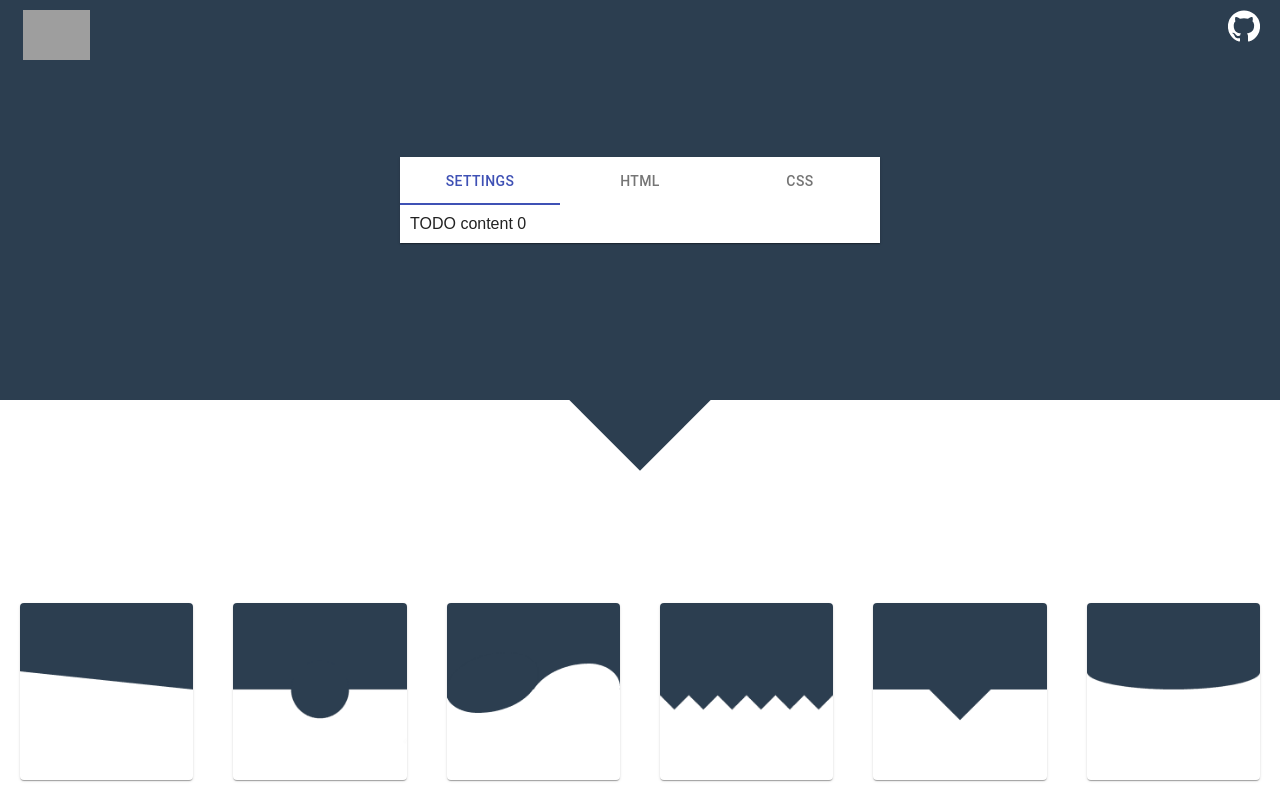
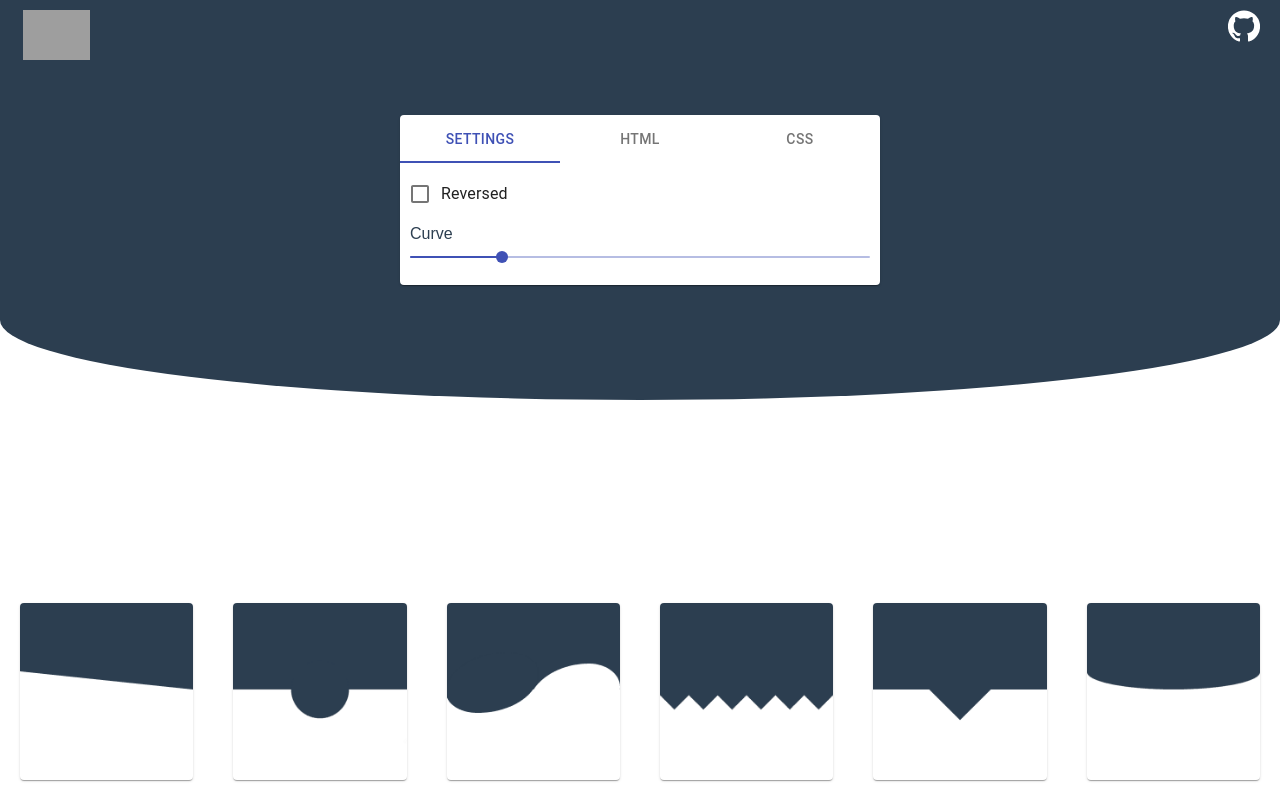
Before and after one commit to wwebdev/separator-generator, a Next.js app: page / in a window 1280 px wide. Built offline with nearby package versions, Linux system fonts and the light colour scheme; grey boxes are pictures that could not be loaded.

Commit message:
start on customization possibilities

```diff
--- a/components/Generator/Controls.js
+++ b/components/Generator/Controls.js
@@ -1,23 +1,29 @@
 import React from 'react'
-import Paper from '@material-ui/core/Paper'
-import Tabs from '@material-ui/core/Tabs'
-import Tab from '@material-ui/core/Tab'
+import { Paper, Tabs, Tab, Slider, Checkbox } from '@material-ui/core'
 import * as S from './styled'
 
 const Controls = props => {
+    const { setOptions, options } = props
     const [value, setValue] = React.useState(0)
 
-    const handleChange = (event, newValue) => {
-        setValue(newValue)
+    const handleCheck = e => {
+        setOptions({ ...options, [e.target.name]: e.target.checked });
+    }
+
+    const handleChange = (key, newVal) => {
+        setOptions({ ...options, [key]: {
+            ...options[key],
+            value: newVal,
+        } });
     }
 
     return (
-        <S.Controls square>
+        <S.Controls>
             <Tabs
                 value={value}
                 indicatorColor="primary"
                 textColor="primary"
-                onChange={handleChange}
+                onChange={(event, newValue) => { setValue(newValue) }}
                 aria-label="controls for customizing the separator"
             >
                 <Tab label="Settings" />
@@ -25,7 +31,46 @@ const Controls = props => {
                 <Tab label="CSS" />
             </Tabs>
             <S.ControlContent>
-                TODO content {value}
+                { value === 0 &&
+                    <div>
+                        { options.reversed !== undefined &&
+                            <S.FormControlLabel
+                                label="Reversed"
+                                control={
+                                    <Checkbox
+                                        checked={options.reversed}
+                                        onChange={handleCheck}
+                                        name="reversed"
+                                        color="primary"
+                                    />
+                                }
+                            />
+                        }
+                        { Object.entries(options).map(([key, option]) =>
+                            key !== 'reversed' && <S.SliderContainer key={`${key}-slider`}>
+                                <label>{key}</label>
+                                <Slider
+                                    value={option.value}
+                                    onChange={(e, newVal) => handleChange(key, newVal)}
+                                    aria-labelledby={`${key}-slider`}
+                                    min={option.min}
+                                    max={option.max}
+                                />
+                            </S.SliderContainer>
+                        )}
+                    </div>
+                }
+                { value === 1 &&
+                    <div>
+                        THE HTML
+                    </div>
+                }
+                { value === 2 &&
+                    <div>
+                        THE CSS
+                    </div>
+                }
+                { /* TODO hide (arrow up) button on mobile */ }
             </S.ControlContent>
         </S.Controls>
     )
--- /dev/null
+++ b/components/Generator/constants.js
@@ -0,0 +1,77 @@
+export const SEPARATORS = {
+    SKEWED: 'skewed',
+    SEMI_CIRCLE: 'semiCircle',
+    WAVE: 'wave',
+    SPIKES: 'spikes',
+    TRIANGLE: 'triangle',
+    CURVED: 'curved',
+}
+
+export const SEPARATOR_OPTIONS = {
+    [SEPARATORS.SKEWED]: {
+        reversed: false,
+        angle: {
+            value: 6,
+            min: 0,
+            max: 90,
+        },
+    },
+    [SEPARATORS.SEMI_CIRCLE]: {
+        reversed: false,
+        width: {
+            value: 100,
+            min: 10,
+            max: 1000,
+        },
+        height: {
+            value: 100,
+            min: 10,
+            max: 1000,
+        },
+        left: {
+            value: 50,
+            min: 0,
+            max: 100,
+        },
+        top: {
+            value: 50,
+            min: 0,
+            max: 50,
+        },
+    },
+    [SEPARATORS.WAVE]: {
+        reversed: false,
+        curve: 10, // ??
+    },
+    [SEPARATORS.SPIKES]: {
+        height: 20,
+        width: 20,
+        left: 0,
+    },
+    [SEPARATORS.TRIANGLE]: {
+        reversed: false,
+        size: {
+            value: 100,
+            min: 10,
+            max: 1000,
+        },
+        left: {
+            value: 50,
+            min: 0,
+            max: 100,
+        },
+        top: {
+            value: 50,
+            min: 0,
+            max: 50,
+        },
+    },
+    [SEPARATORS.CURVED]: {
+        reversed: false,
+        curve: {
+            value: 20,
+            min: 0,
+            max: 100,
+        },
+    }
+}
--- a/components/Generator/index.js
+++ b/components/Generator/index.js
@@ -1,52 +1,59 @@
 import React, { useState } from 'react'
+import cn from 'classnames'
 import { Card } from '@material-ui/core'
 import { GitHub } from '@material-ui/icons'
 import Controls from './Controls'
 import * as S from './styled'
+import { SEPARATORS, SEPARATOR_OPTIONS } from './constants'
 
 const Generator = props => {
-    const [active, setActive] = useState('triangle')
-    const [reversed, setReversed] = useState('false')
+    const defaultSeparator = SEPARATORS.CURVED
+    const [active, setActive] = useState(defaultSeparator)
+    const [options, setOptions] = useState(SEPARATOR_OPTIONS[defaultSeparator])
 
-    // todo reverse
+    const useSeparator = val => {
+        setActive(val)
+        setOptions(SEPARATOR_OPTIONS[val])
+    }
+
+    const reversedClass = options.reversed ? 'reverse' : ''
+
     return (
         <React.Fragment>
             <S.Header>
-                <a href='https://wweb.dev' target="_blank" rel="noopener noreferrer">
-                    <img src="https://res.cloudinary.com/wwebdev/image/upload/v1585149959/logo-text_rhuhcl.png" alt="Logo of wweb.dev"/>
-                </a>
+                <div>
+                    <a href='https://wweb.dev' target="_blank" rel="noopener noreferrer">
+                        <img src="https://res.cloudinary.com/wwebdev/image/upload/v1585149959/logo-text_rhuhcl.png" alt="Logo of wweb.dev"/>
+                    </a>
+                </div>
                 <a href='https://github.com/Vincenius/separator-generator' target="_blank" rel="noopener noreferrer">
                     <GitHub />
                 </a>
             </S.Header>
             <S.Container>
-                <S.Top className={active}>
+                <S.Top className={cn(active, reversedClass)} options={options}>
+                    <Controls
+                        options={options}
+                        setOptions={setOptions}
+                    />
 
-                    <Controls />
-
-                    { active === 'skewed' && <S.SkewBg></S.SkewBg> }
-                    { active === 'wave' && <S.Wave></S.Wave> }
+                    { active === SEPARATORS.SKEWED &&
+                        <S.SkewBg
+                            className={reversedClass}
+                            angle={options.angle.value}>
+                        </S.SkewBg>
+                    }
+                    { active === SEPARATORS.WAVE &&
+                        <S.Wave className={reversedClass}></S.Wave>
+                    }
                 </S.Top>
                 <S.Bottom>
                     <S.Row>
-                        <Card onClick={() => { setActive('skewed') }}>
-                            <img src="/skewed.png" alt="skewed" />
-                        </Card>
-                        <Card onClick={() => { setActive('semiCircle') }}>
-                            <img src="/semicircle.png" alt="semi circle" />
-                        </Card>
-                        <Card onClick={() => { setActive('wave') }}>
-                            <img src="/wave.png" alt="wave" />
-                        </Card>
-                        <Card onClick={() => { setActive('spikes') }}>
-                            <img src="/spikes.png" alt="spikes" />
-                        </Card>
-                        <Card onClick={() => { setActive('triangle') }}>
-                            <img src="/triangle.png" alt="triangle" />
-                        </Card>
-                        <Card onClick={() => { setActive('curved') }}>
-                            <img src="/curved.png" alt="curved" />
-                        </Card>
+                        { Object.entries(SEPARATORS).map(([key, val]) =>
+                            <Card key={`${val}-card`} onClick={() => { useSeparator(val) }}>
+                                <img src={`/${val}.png`} alt={`${val} preview`} />
+                            </Card>
+                        )}
                     </S.Row>
                 </S.Bottom>
             </S.Container>
--- a/components/Generator/styled.js
+++ b/components/Generator/styled.js
@@ -1,6 +1,7 @@
 import styled from 'styled-components'
+import { Card, FormControlLabel as MuiFormControlLabel } from '@material-ui/core'
 import { darkGrey } from '../../ui/constants'
-import { Card } from '@material-ui/core'
+import _get from 'lodash/get'
 
 export const Container = styled.main`
   height: 100vh;
@@ -44,8 +45,24 @@ export const Top = styled(Section)`
   background: ${darkGrey};
 
   &.curved {
-    border-bottom-left-radius: 50% 20%;
-    border-bottom-right-radius: 50% 20%;
+    border-bottom-left-radius: 50% ${props => _get(props, 'options.curve.value')}%;
+    border-bottom-right-radius: 50% ${props => _get(props, 'options.curve.value')}%;
+
+    &.reverse {
+      border-bottom-left-radius: 0;
+      border-bottom-right-radius: 0;
+
+      &::after {
+        content: '';
+        border-top-left-radius: 50% ${props => 100 - _get(props, 'options.curve.value') || 0}%; /* TODO fix */
+        border-top-right-radius: 50% ${props => 100 - _get(props, 'options.curve.value') || 0}%;
+        position: absolute;
+        bottom: 0;
+        width: 100%;
+        background: #fff;
+        height: 50px;
+      }
+    }
   }
 
   &.spikes {
@@ -67,36 +84,36 @@ export const Top = styled(Section)`
   &.triangle::before {
     content: '';
     position: absolute;
-    bottom: -50px;
+    bottom: 0;
     z-index: 10;
     background: inherit;
-    left: 50%;
-    width: 100px;
-    height: 100px;
-    transform: translateX(-50%) rotate(45deg);
+    left: ${props => _get(props, 'options.left.value')}%;
+    width: ${props => _get(props, 'options.size.value')}px;
+    height: ${props => _get(props, 'options.size.value')}px;
+    transform:
+      translateX(-50%)
+      translateY(${props => _get(props, 'options.top.value')}%)
+      rotate(45deg);
   }
 
   &.triangle.reverse::before {
-    bottom: 0;
-    transform: translateX(-50%) translateY(50%) rotate(45deg);
     background: #fff;
   }
 
   &.semiCircle::before {
     position: absolute;
     content: '';
-    left: 50%;
+    left: ${props => _get(props, 'options.left.value')}%;
     z-index: 10;
-    width: 100px;
-    height: 100px;
+    width: ${props => _get(props, 'options.width.value')}px;
+    height: ${props => _get(props, 'options.height.value')}px;
     border-radius: 50%;
     background: inherit;
-    transform: translateX(-50%);
-    bottom: -50px;
+    transform: translateX(-50%) translateY(${props => _get(props, 'options.top.value')}%);
+    bottom: 0px;
   }
 
   &.semiCircle.reverse::before {
-    bottom: -50px;
     background: #fff;
   }
 
@@ -114,9 +131,14 @@ export const SkewBg = styled.div`
   width: 100%;
   height: 100%;
   background: ${darkGrey};
-  transform: skewY(6deg);
+  transform: ${props => `skewY(${props.angle}deg)`};
   transform-origin: top right;
   z-index: 0;
+
+  &.reverse {
+    transform: ${props => `skewY(-${props.angle}deg)`};
+    transform-origin: top left;
+  }
 `
 
 export const Wave = styled.div`
@@ -146,6 +168,23 @@ export const Wave = styled.div`
     background-color: ${darkGrey};
     left: -1px;
     top: 27px;
+  }
+
+  &.reverse::before,
+  &.reverse::after {
+    border-radius: 50% 100%;
+  }
+
+  &.reverse::before {
+    height: 70px;
+    top: 27px;
+    background-color: ${darkGrey};
+  }
+
+  &.reverse::after {
+    height: 80px;
+    top: 40px;
+    background-color: #fff;
   }
 `
 
@@ -178,9 +217,27 @@ export const Row = styled.div`
 
 export const Controls = styled(Card)`
   position: relative;
+  background-color: #fff;
   z-index: 20;
+
+  @media (max-height: 768px) { /* TODO figure out height */
+    position: absolute;
+    background-color: rgba(255,255,255,0.7) !important;
+    top: 100px;
+  }
 `
 
 export const ControlContent = styled.div`
   padding: 10px;
 `
+
+export const FormControlLabel = styled(MuiFormControlLabel)`
+  margin-bottom: 10px;
+`
+
+export const SliderContainer = styled.div`
+  label {
+    text-transform: capitalize;
+    color: ${darkGrey};
+  }
+`
--- a/package.json
+++ b/package.json
@@ -10,6 +10,8 @@
   "dependencies": {
     "@material-ui/core": "^4.9.7",
     "@material-ui/icons": "^4.9.1",
+    "classnames": "^2.2.6",
+    "lodash": "^4.17.15",
     "next": "9.2.2",
     "react": "16.13.0",
     "react-dom": "16.13.0",
```
Also changed, not shown: 1 other file (tests, documents, lock files or other folders).
